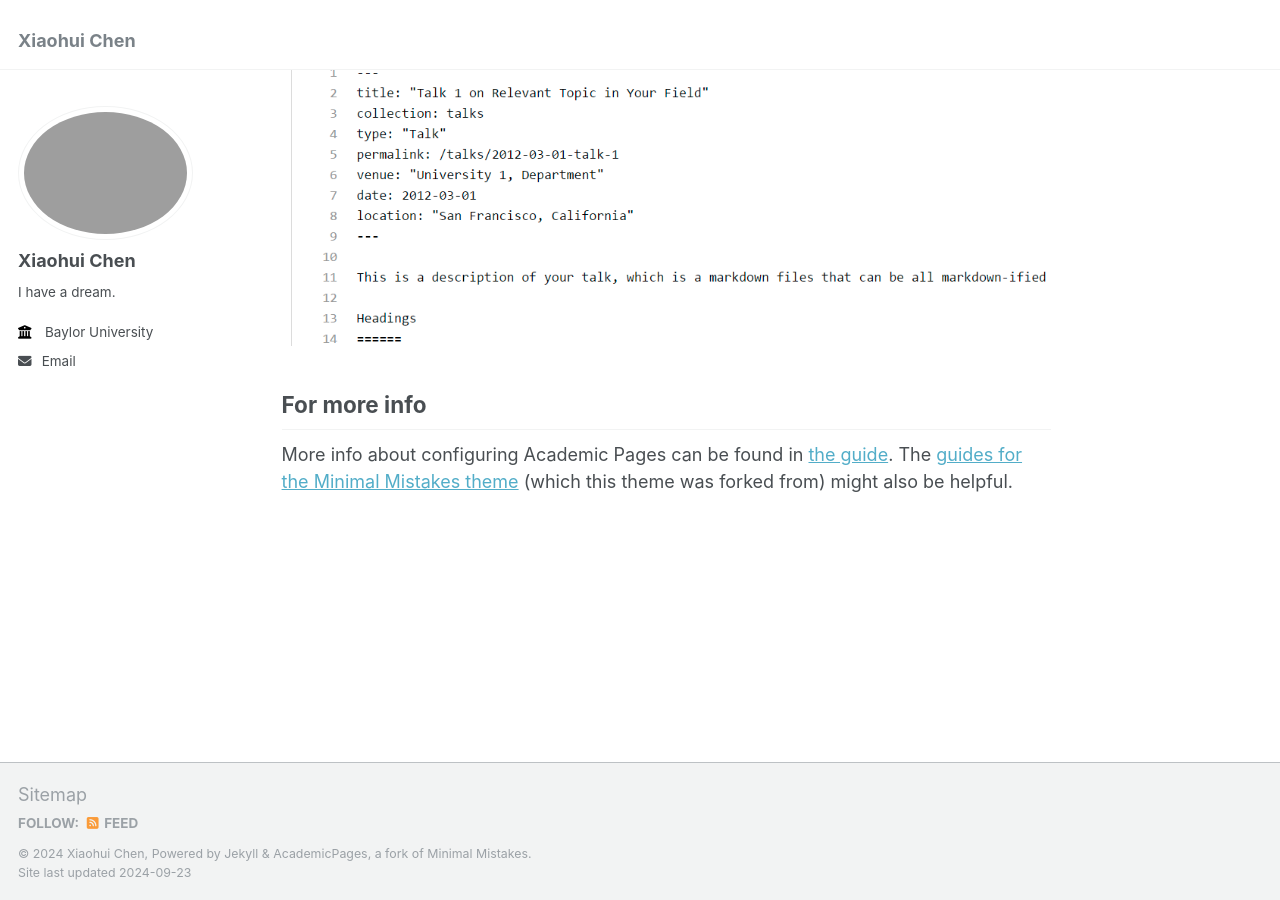
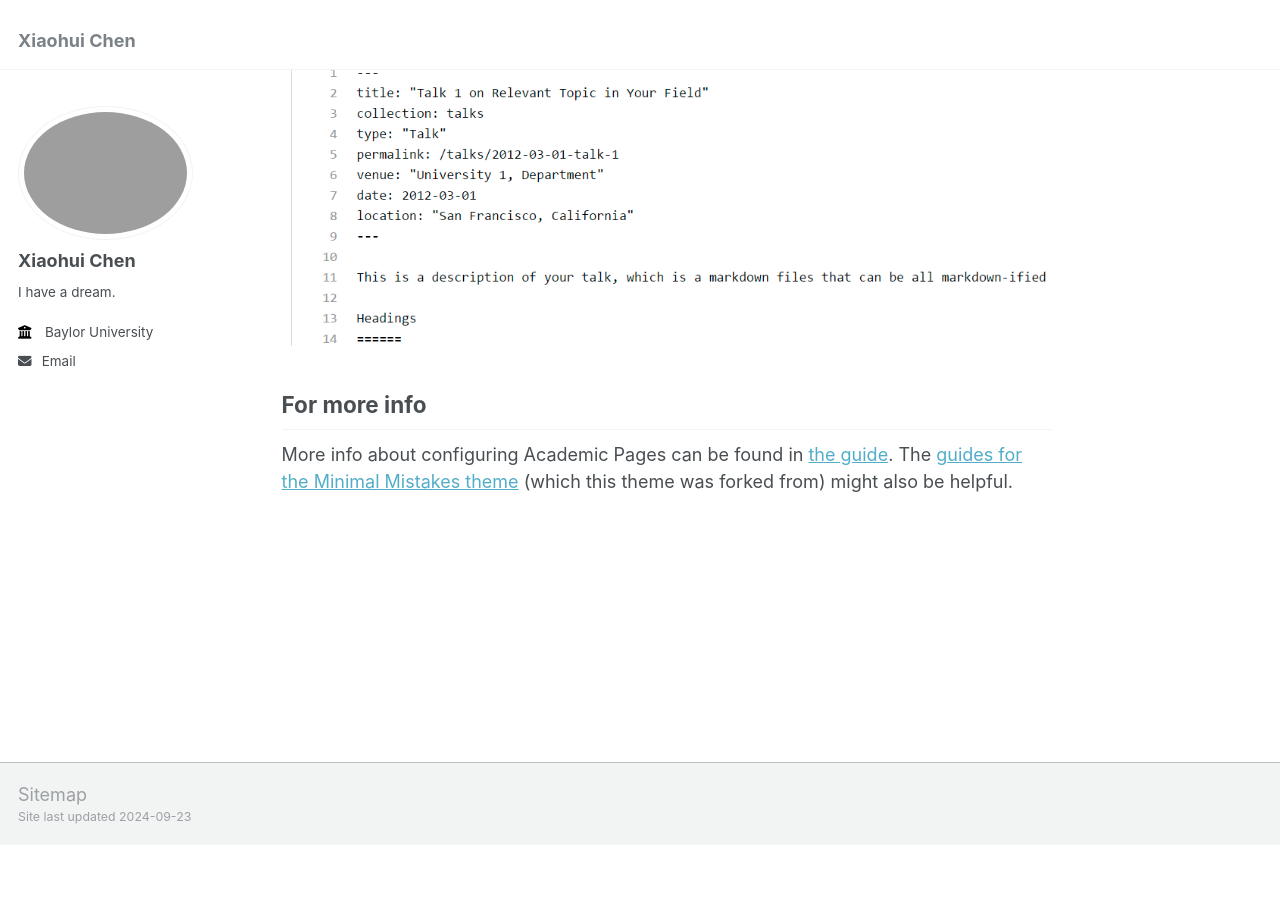
Before and after one commit to chenxiao-2023/chenxiao-2023.github.io, a Jekyll site: the page built from _pages/about.md, in a window 1280 px wide and 900 px high, scrolled down 2643 px. Built offline with Jekyll 4.4.1, drawn with Linux system fonts in a browser that asks for light colours; after the commit the page ends 3487 px from its top, so only the background shows below that.

Commit message:
Update footer.html

```diff
--- a/_includes/footer.html
+++ b/_includes/footer.html
@@ -2,7 +2,7 @@
 
 {% if site.author.github or site.author.bitbucket or site.atom_feed.hide != true %}
 <div class="page__footer-follow">
-  <ul class="social-icons">
+<!--  <ul class="social-icons">
     {% if site.data.ui-text[site.locale].follow_label %}
       <li><strong>{{ site.data.ui-text[site.locale].follow_label }}</strong></li>
     {% endif %}
@@ -15,11 +15,11 @@
     {% if site.atom_feed.hide != true %}
     <li><a href="{% if site.atom_feed.path %}{{ site.atom_feed.path }}{% else %}{{ base_path }}/feed.xml{% endif %}"><i class="fa fa-fw fa-rss-square" aria-hidden="true"></i> {{ site.data.ui-text[site.locale].feed_label | default: "Feed" }}</a></li>
     {% endif %}
-  </ul>
+  </ul> -->
 </div>
 {% endif %}
 
 <div class="page__footer-copyright">
-  &copy; {{ site.time | date: '%Y' }} {{ site.name | default: site.title }}, {{ site.data.ui-text[site.locale].powered_by | default: "Powered by" }} <a href="http://jekyllrb.com" rel="nofollow">Jekyll</a> &amp; <a href="https://github.com/academicpages/academicpages.github.io">AcademicPages</a>, a fork of <a href="https://mademistakes.com/work/minimal-mistakes-jekyll-theme/" rel="nofollow">Minimal Mistakes</a>.<br />
+<!--  &copy; {{ site.time | date: '%Y' }} {{ site.name | default: site.title }}, {{ site.data.ui-text[site.locale].powered_by | default: "Powered by" }} <a href="http://jekyllrb.com" rel="nofollow">Jekyll</a> &amp; <a href="https://github.com/academicpages/academicpages.github.io">AcademicPages</a>, a fork of <a href="https://mademistakes.com/work/minimal-mistakes-jekyll-theme/" rel="nofollow">Minimal Mistakes</a>.<br /> -->
   Site last updated {{ "now" | date: '%Y-%m-%d' %}}
 </div>
```
